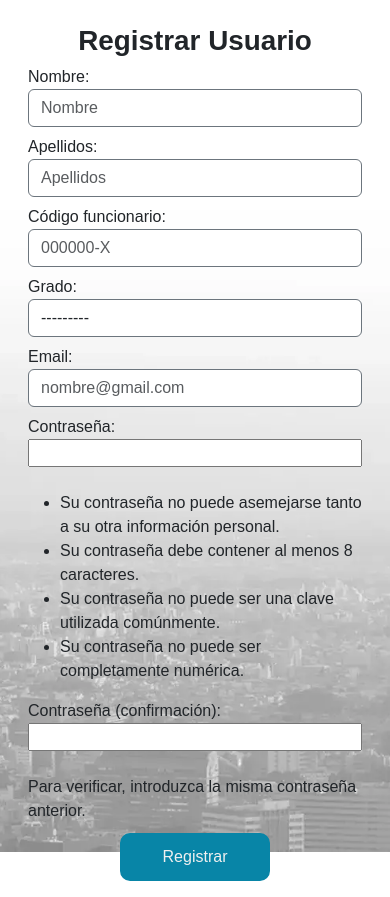
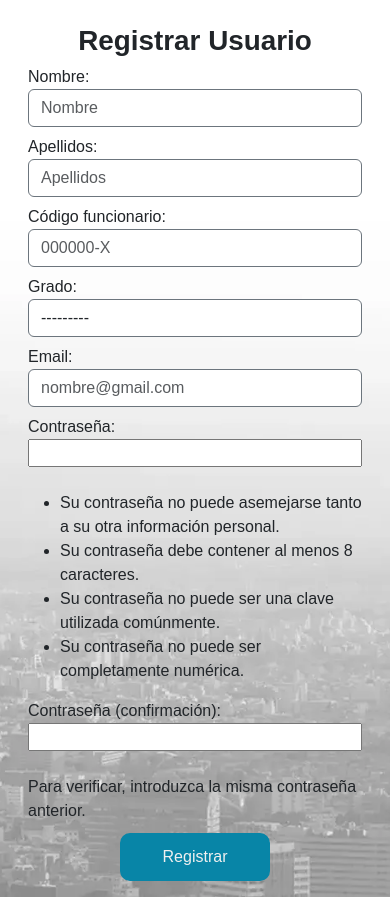
Before and after one commit to SebastianGaete/coder_vehiculos, a Django app: page /registro-de-usuarios/ in a window 390 px wide. Run offline with Django 4.2, Linux system fonts and the light colour scheme.

Commit message:
Update imagen fondo app panel_usuario

```diff
--- a/panel_usuario/templates/logear_usuario.html
+++ b/panel_usuario/templates/logear_usuario.html
@@ -10,7 +10,7 @@
             <div class="row mt-2 d-flex justify-content-center">
 
                 <div class="col col-lg-6 col-md-12 col-12">
-                    <form method="POST" class="card card-body bg-transparent border-0 formulario_login">
+                    <form method="POST" class="card card-body bg-transparent border-0 formulario_login ">
                         {% csrf_token %}
                         <h1 class="titulo_panel">Ingreso de usuarios</h1>
 
@@ -39,6 +39,5 @@
             </div>
         </div>
     </div>
-
 </section>
 {% endblock %}
--- a/panel_usuario/templates/registrar_usuario.html
+++ b/panel_usuario/templates/registrar_usuario.html
@@ -8,12 +8,12 @@
     {% include 'partials/navbar.html' %}
 {% endif %}
 <section>
-    <div class="container-fluid p-0 imagen_hero">
+    <div class="container-fluid p-0 imagen_hero mq_imagen_hero">
         <div class="container">
 
             <div class="row mt-2 d-flex justify-content-center">
 
-                <div class="col col-lg-6 col-md-12 col-12 m-auto">
+                <div class="col col-lg-6 col-md-12 col-12">
                     <form method="POST" class="card card-body bg-transparent border-0">
                         {% csrf_token %}
                         <h1 class="titulo_panel">Registrar Usuario</h1>
@@ -31,9 +31,7 @@
                         <div class="text-center">
                             <button class="boton_panel">Registrar</button>
                         </div>
-
                     </form>
-
                 </div>
 
             </div>
--- a/static/css/panel.css
+++ b/static/css/panel.css
@@ -41,7 +41,7 @@
     font-size: 20px;
 }
 
-/* FROMULARIOS DE REGISTRO Y LOGIN */
+/* FORMULARIOS DE REGISTRO Y LOGIN */
 .imagen_hero{
     background-image: url(../images/fondo_panel_usuario.webp);
     background-position: center;
@@ -65,13 +65,16 @@
 .boton_panel:hover{
     background-color: transparent;
     color: rgb(0, 0, 0);
-
 }
 @media (max-width: 525px) {
-    .imagen_hero2{
+    .imagen_hero{
         height: 100vh;
     }
+    .mq_imagen_hero{
+        height: 100%;
+    }
 }
+
 .formulario_login{
-    margin-top: 150px;
+    margin-top: 200px;
 }
```
Also changed, not shown: db_coder_vehiculos.sqlite.
